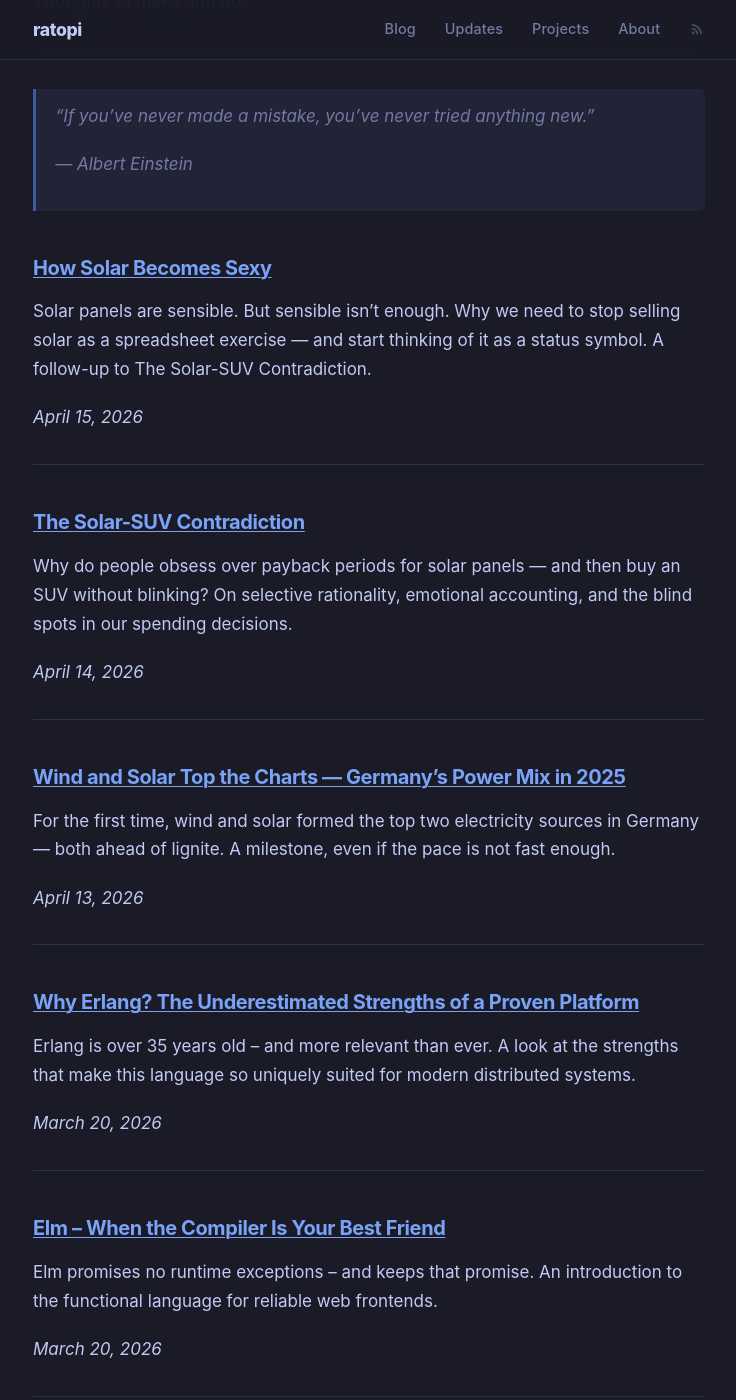
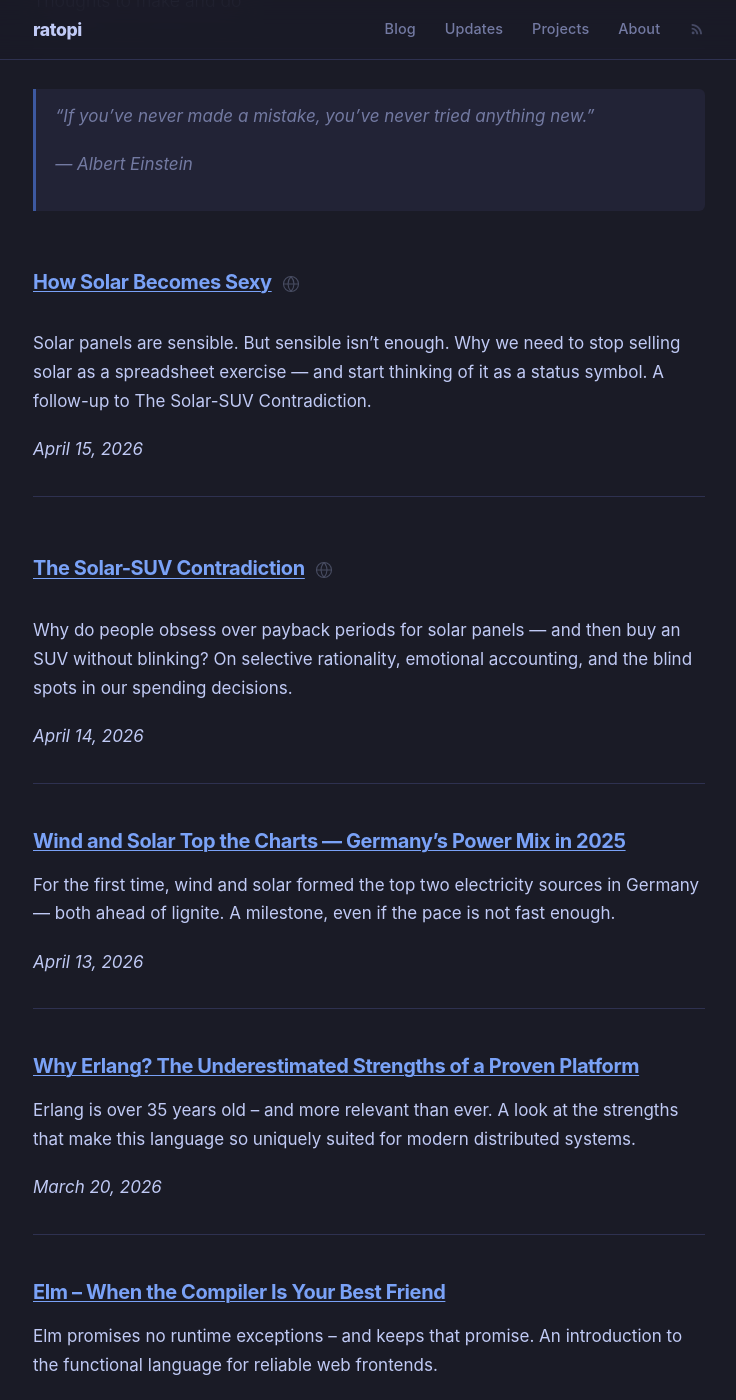
Before and after one commit to ratopi/ratopi.github.io, a Jekyll site: the page built from blog.md, in a window 1280 px wide and 1400 px high, scrolled down 198 px. Shown: the whole window, without its empty margins (271-1007 px from the left). Built offline with Jekyll 4.4.1, drawn with Linux system fonts in a browser that asks for light colours.

Commit message:
multi lingual icon

```diff
--- a/blog.md
+++ b/blog.md
@@ -21,7 +21,7 @@ permalink: /blog.html
 {% if post.draft != true and post.category == "blog" %}
 {% if skip_paths contains post.path %}{% continue %}{% endif %}
 
-### [{{ post.title }}]({{ post.url }})
+### [{{ post.title }}]({{ post.url }}){% if post.lang_partner %} <span class="blog-bilingual" title="Available in multiple languages"><img src="{{ '/images/globe.svg' | relative_url }}" width="18" height="18" alt="multilingual"></span>{% endif %}
 
 {% if post.abstract %}{{ post.abstract }}{% endif %}
 
--- a/css/style.css
+++ b/css/style.css
@@ -544,3 +544,14 @@ hr {
   font-size: 0.95rem;
   line-height: 1.6;
 }
+
+/* --- Blog bilingual indicator --- */
+.blog-bilingual {
+  display: inline-flex;
+  align-items: center;
+  vertical-align: middle;
+  margin-left: 0.3em;
+  color: var(--color-text-muted);
+  opacity: 0.35;
+  cursor: default;
+}
```
Also changed, not shown: images/globe.svg (added).
